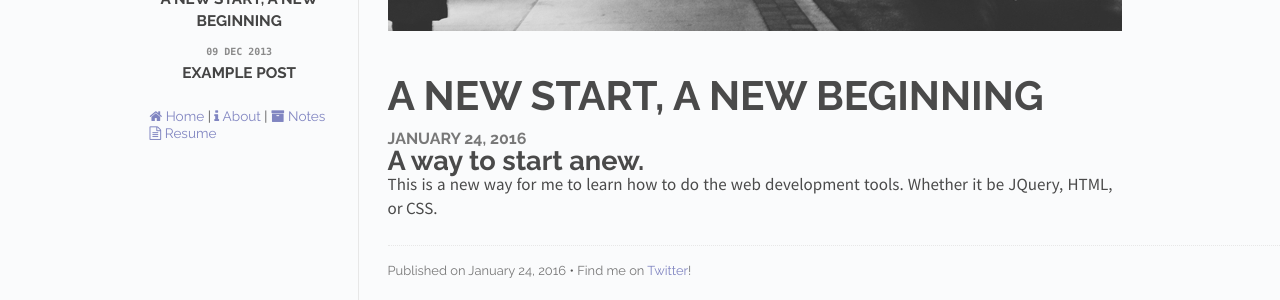
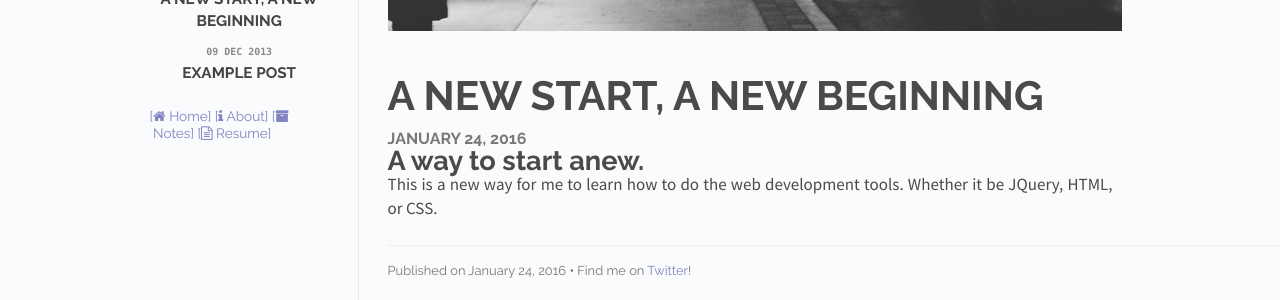
Before and after one commit to davidjchon/davidjchon.github.io, a Jekyll site: the page built from index.html, in a window 1280 px wide. Shown: the part 289-589 px from the top of the page. Built offline with Jekyll 4.4.1, drawn with Linux system fonts in a browser that asks for light colours; nearby versions of some CDN libraries.

Commit message:
testing layout

```diff
--- a/_layouts/default.html
+++ b/_layouts/default.html
@@ -43,12 +43,10 @@
           <div class="master-nav">
             <div class="nav">
               <ul class="list-group">
-                <a align="justify" class="list-group-item" href="/"><i class="fa fa-home"></i>&nbsp;Home</a>
-                <span class="divider">|</span>
-                <a align="justify" class="list-group-item" href="/about.html"><i class="fa fa-info"></i>&nbsp;About</a>
-                <span class="divider">|</span>
-                <a align="justify" class="list-group-item" href="/notes.html"><i class="fa fa-archive"></i>&nbsp;Notes</a>
-                <a align="justify" class="list-group-item" target="_blank" href="/resume.html"><i class="fa fa-file-text-o"></i>&nbsp;Resume</a>
+                <a align="justify" class="list-group-item" href="/">[<i class="fa fa-home"></i>&nbsp;Home]</a>
+                <a align="justify" class="list-group-item" href="/about.html">[<i class="fa fa-info"></i>&nbsp;About]</a>
+                <a align="justify" class="list-group-item" href="/notes.html">[<i class="fa fa-archive"></i>&nbsp;Notes]</a>
+                <a align="justify" class="list-group-item" target="_blank" href="/resume.html">[<i class="fa fa-file-text-o"></i>&nbsp;Resume]</a>
               </ul>
             </div>
           </div>
```
